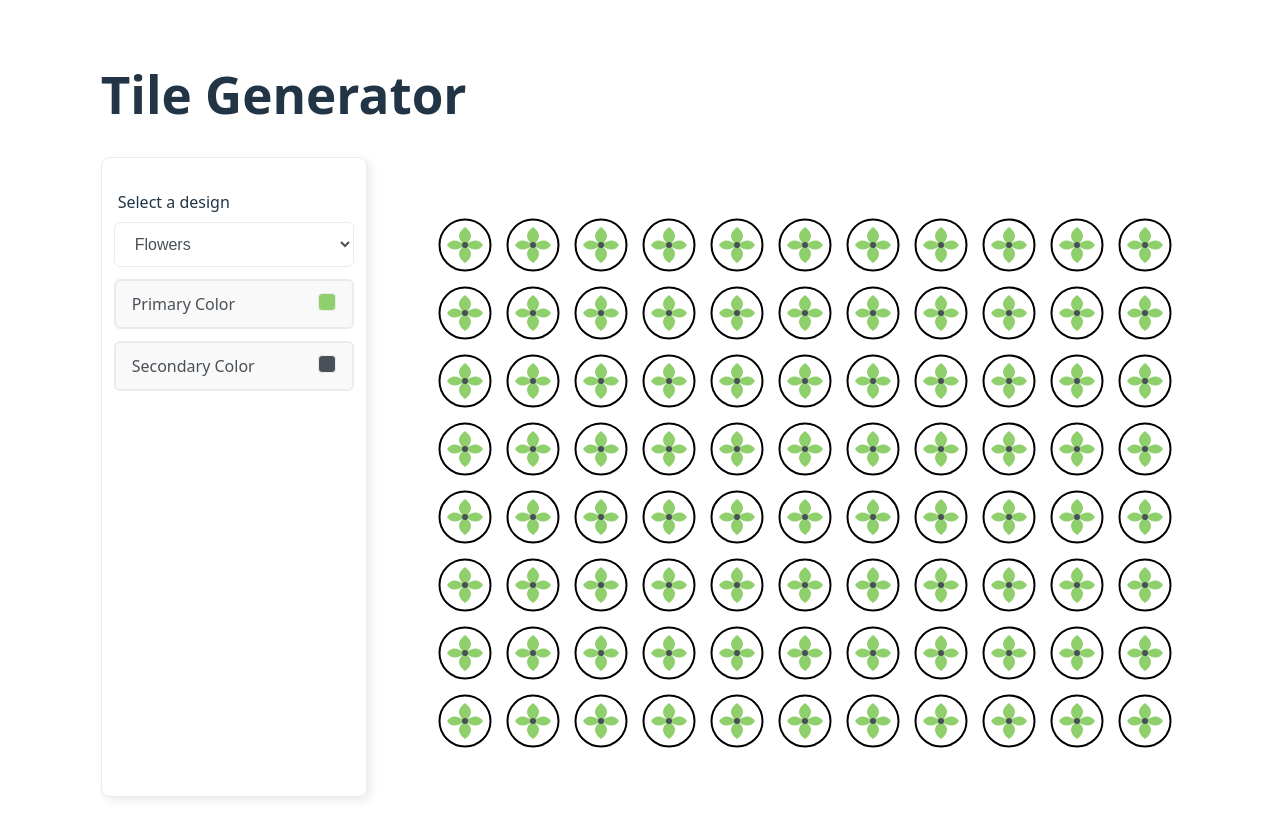
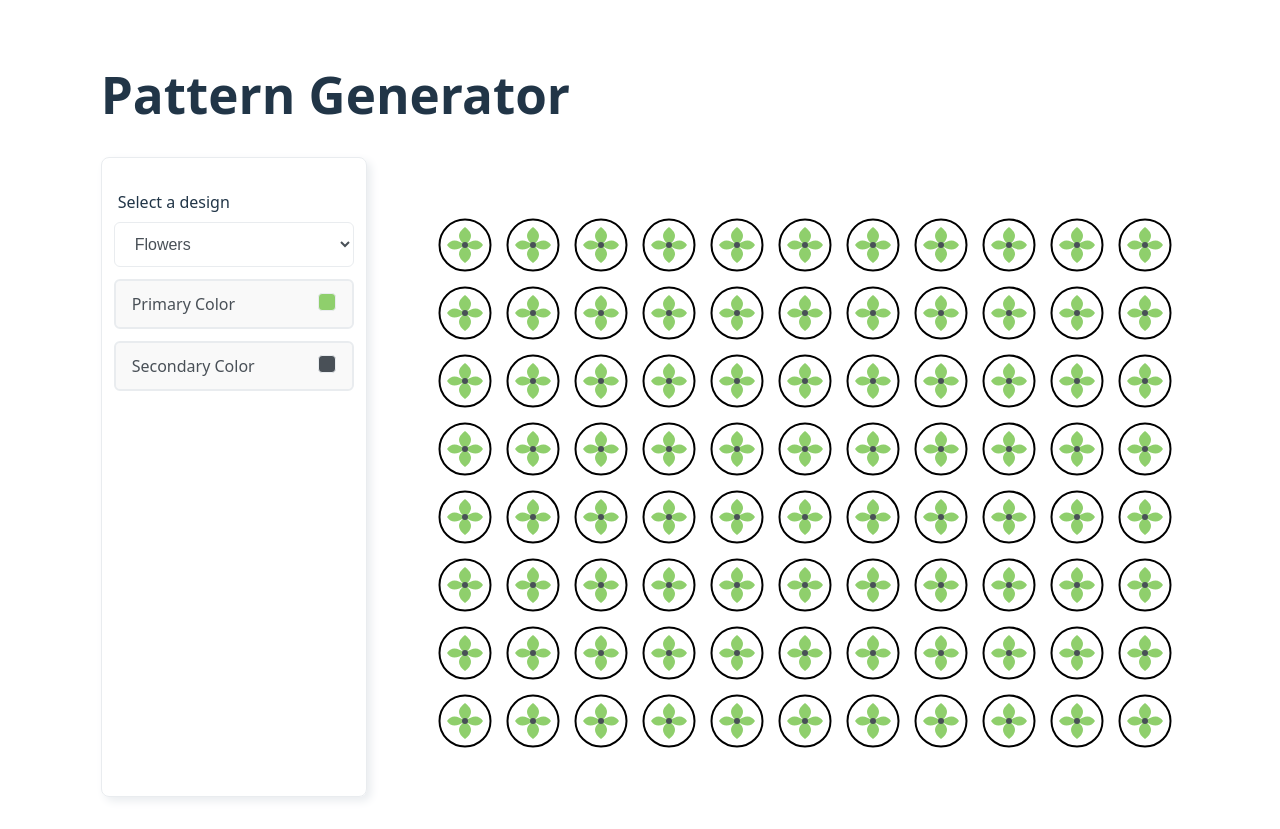
Before and after one commit to catalinasy/tile-generator, a React (Vite) app: page / in a window 1280 px wide. Built offline with nearby package versions, Linux system fonts and the light colour scheme.

Commit message:
adds context values to layour

```diff
--- a/src/Pages/Layout/index.tsx
+++ b/src/Pages/Layout/index.tsx
@@ -1,14 +1,18 @@
+import { useContext } from 'react';
 import Canvas from '../../Components/Canvas';
 import SettingNavbar from '../../Components/SettingNavbar';
 import { ContentContainer, Root } from './styles';
+import { Context } from '../../Context';
 
 const Layout = () => {
+  const { selectedDesign } = useContext(Context);
+
   return (
     <Root>
-      <h1>Tile Generator</h1>
+      <h1>Pattern Generator</h1>
       <ContentContainer>
         <SettingNavbar />
-        <Canvas />
+        <Canvas design={selectedDesign} />
       </ContentContainer>
     </Root>
   );
```
